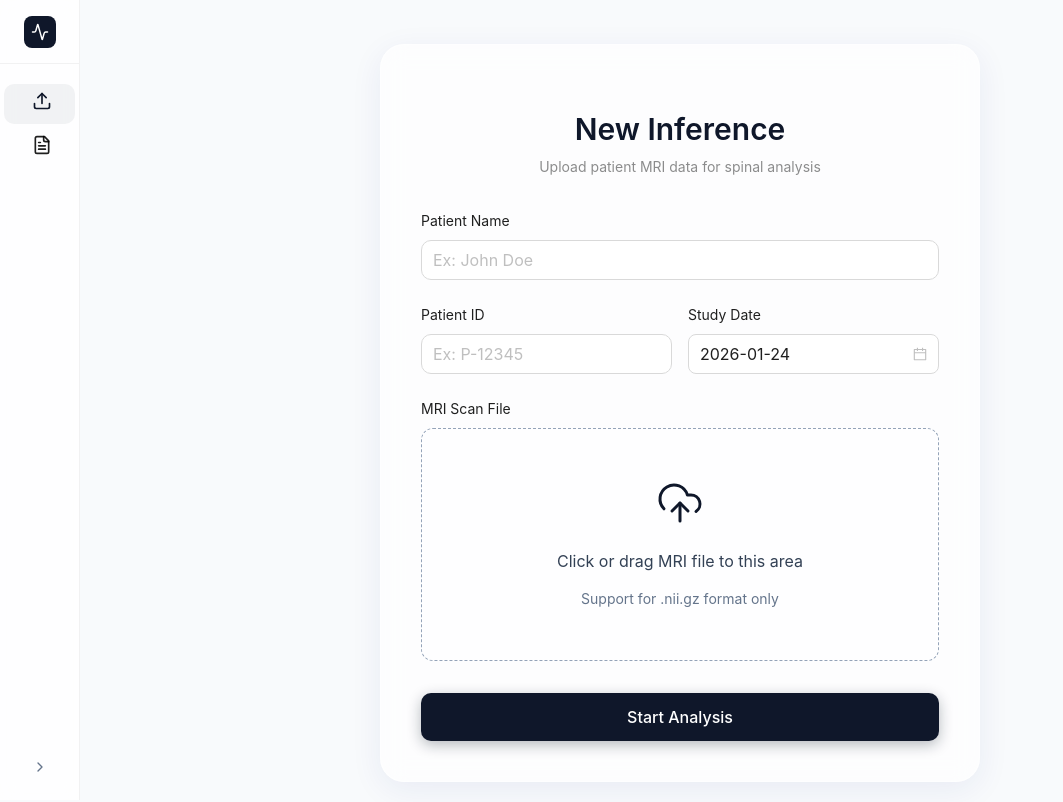
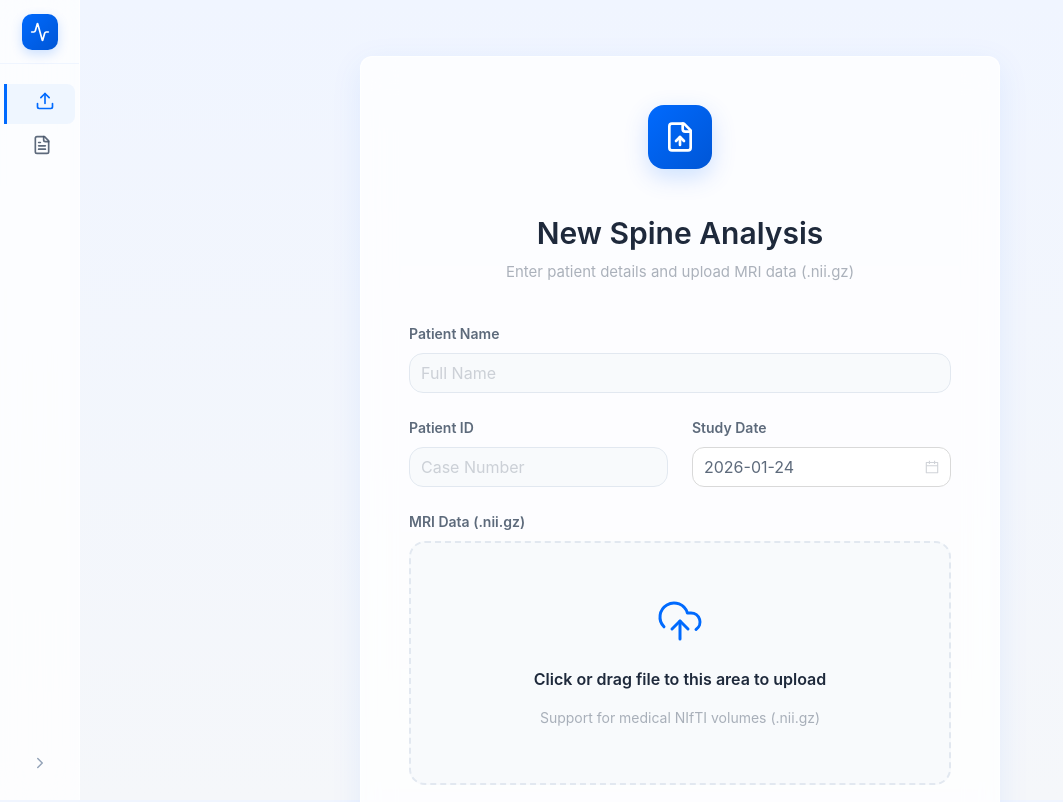
Before and after one commit to Albertzry/Spinodyne, a React (Vite) app in the folder frontend/: page /inference in a window 1280 px wide. Shown: the top 802 px of the page, without its empty margins (0-1063 px from the left). Built offline with nearby package versions, Linux system fonts and the light colour scheme.

Commit message:
feat：优化前端表现

```diff
--- a/frontend/src/index.css
+++ b/frontend/src/index.css
@@ -1,27 +1,60 @@
 :root {
-  --glass-bg: rgba(255, 255, 255, 0.7);
-  --glass-border: rgba(255, 255, 255, 0.5);
-  --glass-shadow: 0 8px 32px 0 rgba(31, 38, 135, 0.07);
+  --brand-primary: #006AFE;
+  --brand-gradient: linear-gradient(135deg, #006AFE 0%, #0056D6 100%);
+  --app-bg: linear-gradient(180deg, #F0F5FF 0%, #F5F7FA 100%);
+  --glass-bg: rgba(255, 255, 255, 0.75);
+  --glass-border: rgba(255, 255, 255, 0.6);
+  --glass-shadow: 0 8px 32px 0 rgba(0, 106, 254, 0.08);
+  --card-shadow: 0 4px 20px -2px rgba(0, 106, 254, 0.08);
+  --hover-shadow: 0 10px 25px -5px rgba(0, 106, 254, 0.12);
 }
 
 body {
   margin: 0;
   padding: 0;
-  background-color: #f8fafc; /* Light slate background for clinical feel */
-  font-family: -apple-system, BlinkMacSystemFont, 'Segoe UI', Roboto, 'Helvetica Neue', Arial,
-    'Noto Sans', sans-serif, 'Apple Color Emoji', 'Segoe UI Emoji', 'Segoe UI Symbol',
-    'Noto Color Emoji';
+  min-height: 100vh;
+  background: var(--app-bg);
+  background-attachment: fixed;
+  color: #475569;
+  font-family: -apple-system, BlinkMacSystemFont, 'Segoe UI', Roboto, 'Helvetica Neue', Arial, sans-serif;
+  -webkit-font-smoothing: antialiased;
 }
 
+/* Glassmorphism Utility */
 .glass-panel {
   background: var(--glass-bg);
-  backdrop-filter: blur(12px);
-  -webkit-backdrop-filter: blur(12px);
+  backdrop-filter: blur(16px);
+  -webkit-backdrop-filter: blur(16px);
   border: 1px solid var(--glass-border);
   box-shadow: var(--glass-shadow);
+  border-radius: 12px;
 }
 
-/* Scrollbar styling for a cleaner look */
+/* Custom Component Overrides */
+.ant-btn-primary {
+  background: var(--brand-gradient) !important;
+  border: none !important;
+  box-shadow: 0 4px 12px rgba(0, 106, 254, 0.2) !important;
+}
+
+.ant-btn-primary:hover {
+  opacity: 0.9;
+  box-shadow: 0 6px 16px rgba(0, 106, 254, 0.3) !important;
+}
+
+.ant-layout-sider {
+  background: var(--glass-bg) !important;
+  backdrop-filter: blur(16px);
+  -webkit-backdrop-filter: blur(16px);
+  border-right: 1px solid var(--glass-border) !important;
+}
+
+.ant-menu-item-selected {
+  border-left: 3px solid var(--brand-primary) !important;
+  border-radius: 0 8px 8px 0 !important;
+}
+
+/* Scrollbar styling */
 ::-webkit-scrollbar {
   width: 6px;
   height: 6px;
@@ -33,9 +66,14 @@ body {
 
 ::-webkit-scrollbar-thumb {
   background: #cbd5e1;
-  border-radius: 3px;
+  border-radius: 10px;
 }
 
 ::-webkit-scrollbar-thumb:hover {
   background: #94a3b8;
 }
+
+/* Typography alignment fixes */
+h1, h2, h3, h4, h5 {
+  color: #1E293B !important;
+}
--- a/frontend/src/layouts/MainLayout.tsx
+++ b/frontend/src/layouts/MainLayout.tsx
@@ -21,52 +21,51 @@ const MainLayout: React.FC<MainLayoutProps> = ({ children }) => {
         collapsible
         collapsed={collapsed}
         theme="light"
+        width={240}
+        collapsedWidth={80}
+        className="ant-layout-sider" // Handled by global CSS for Glassmorphism
         style={{
-          borderRight: '1px solid rgba(0,0,0,0.05)',
-          background: 'rgba(255, 255, 255, 0.8)',
-          backdropFilter: 'blur(10px)',
           position: 'fixed',
           left: 0,
           top: 0,
           bottom: 0,
           zIndex: 100,
         }}
-        width={240}
-        collapsedWidth={80}
       >
         <div style={{
           height: 64,
           display: 'flex',
           alignItems: 'center',
           justifyContent: 'center',
-          borderBottom: '1px solid rgba(0,0,0,0.05)'
+          borderBottom: '1px solid rgba(0, 106, 254, 0.05)'
         }}>
           {collapsed ? (
             <div style={{
-                width: 32,
-                height: 32,
-                background: '#0f172a',
-                borderRadius: 8,
+                width: 36,
+                height: 36,
+                background: 'var(--brand-gradient)',
+                borderRadius: 10,
                 display: 'flex',
                 alignItems: 'center',
-                justifyContent: 'center'
+                justifyContent: 'center',
+                boxShadow: '0 4px 12px rgba(0, 106, 254, 0.2)'
             }}>
-                <Activity size={18} color="white" />
+                <Activity size={20} color="white" />
             </div>
           ) : (
-             <div style={{ display: 'flex', alignItems: 'center', gap: 8 }}>
+             <div style={{ display: 'flex', alignItems: 'center', gap: 10 }}>
                  <div style={{
-                    width: 24,
-                    height: 24,
-                    background: '#0f172a',
-                    borderRadius: 6,
+                    width: 28,
+                    height: 28,
+                    background: 'var(--brand-gradient)',
+                    borderRadius: 8,
                     display: 'flex',
                     alignItems: 'center',
                     justifyContent: 'center'
                 }}>
-                    <Activity size={14} color="white" />
+                    <Activity size={16} color="white" />
                 </div>
-                <span style={{ fontWeight: 600, fontSize: 18, color: '#0f172a' }}>Spinodyne</span>
+                <span style={{ fontWeight: 700, fontSize: 18, color: '#1E293B', letterSpacing: '-0.02em' }}>Spinodyne</span>
              </div>
           )}
         </div>
@@ -91,24 +90,24 @@ const MainLayout: React.FC<MainLayoutProps> = ({ children }) => {
           ]}
         />
 
-        <div style={{ position: 'absolute', bottom: 16, width: '100%', display: 'flex', justifyContent: 'center' }}>
+        <div style={{ position: 'absolute', bottom: 20, width: '100%', display: 'flex', justifyContent: 'center' }}>
             <Button
                 type="text"
-                icon={collapsed ? <ChevronRight size={16} /> : <ChevronLeft size={16} />}
+                icon={collapsed ? <ChevronRight size={18} /> : <ChevronLeft size={18} />}
                 onClick={() => setCollapsed(!collapsed)}
-                style={{ color: '#64748b' }}
+                style={{ color: '#94A3B8' }}
             />
         </div>
       </Sider>
 
-      <Layout style={{ marginLeft: collapsed ? 80 : 240, transition: 'all 0.2s', background: 'transparent' }}>
+      <Layout style={{ marginLeft: collapsed ? 80 : 240, transition: 'all 0.3s cubic-bezier(0.4, 0, 0.2, 1)', background: 'transparent' }}>
         <Content style={{
-            padding: '24px',
+            padding: '32px',
             margin: 0,
-            minHeight: 280,
+            minHeight: '100vh',
             display: 'flex',
             flexDirection: 'column',
-            maxWidth: 1920, // 2k/4k optimization cap
+            maxWidth: 1600,
             width: '100%',
             alignSelf: 'center'
         }}>
--- a/frontend/src/pages/Inference.tsx
+++ b/frontend/src/pages/Inference.tsx
@@ -7,16 +7,17 @@ import {
   Upload,
   Typography,
   message,
-  ConfigProvider,
-  theme
+  theme,
+  Row,
+  Col
 } from 'antd';
-import { UploadCloud } from 'lucide-react';
+import { UploadCloud, FileUp } from 'lucide-react';
 import { useNavigate } from 'react-router-dom';
 import dayjs from 'dayjs';
-import type { UploadFile, UploadProps } from 'antd/es/upload/interface';
+import type { UploadProps } from 'antd/es/upload/interface';
 import PageTransition from '../components/PageTransition';
 
-const { Title } = Typography;
+const { Title, Text } = Typography;
 const { Dragger } = Upload;
 
 const Inference: React.FC = () => {
@@ -28,16 +29,15 @@ const Inference: React.FC = () => {
   const onFinish = async (values: any) => {
     const { patientName, patientId, studyDate, file } = values;
 
-    if (!file || file.fileList.length === 0) {
+    if (!file || !file.fileList || file.fileList.length === 0) {
       message.error('Please upload an MRI file.');
       return;
     }
 
     const formData = new FormData();
     formData.append('patient_name', patientName);
-    formData.append('patient_id', patientId);
+    formData.append('patient_id_external', patientId);
     formData.append('study_date', studyDate.format('YYYY-MM-DD'));
-    // Ant Design Upload puts the file in fileList[0].originFileObj
     formData.append('file', file.fileList[0].originFileObj);
 
     setLoading(true);
@@ -53,14 +53,12 @@ const Inference: React.FC = () => {
       }
 
       const data = await response.json();
-      message.success('Upload successful! Starting analysis...');
-
-      // Fire-and-forget: Navigate immediately to result page
+      message.success('Inference task created successfully');
       navigate(`/result/${data.task_id}`);
 
     } catch (error) {
       console.error('Error uploading file:', error);
-      message.error('Failed to upload file. Please try again.');
+      message.error('Failed to create task. Please check your connection.');
     } finally {
       setLoading(false);
     }
@@ -74,12 +72,9 @@ const Inference: React.FC = () => {
     beforeUpload: (file) => {
         const isNiiGz = file.name.endsWith('.nii.gz');
         if (!isNiiGz) {
-            message.error(`${file.name} is not a valid MRI file (.nii.gz)`);
+            message.error(`${file.name} is not a valid .nii.gz file`);
         }
-        return false; // Prevent auto upload
-    },
-    onDrop(e) {
-      console.log('Dropped files', e.dataTransfer.files);
+        return false;
     },
   };
 
@@ -89,23 +84,32 @@ const Inference: React.FC = () => {
         display: 'flex',
         justifyContent: 'center',
         alignItems: 'center',
-        height: '100%',
-        padding: '20px'
+        minHeight: 'calc(100vh - 128px)',
+        padding: '24px'
       }}>
         <div className="glass-panel" style={{
           width: '100%',
-          maxWidth: 600,
-          padding: 40,
-          borderRadius: 24,
-          background: 'rgba(255, 255, 255, 0.65)'
+          maxWidth: 640,
+          padding: '48px',
+          background: 'rgba(255, 255, 255, 0.8)',
         }}>
-          <div style={{ textAlign: 'center', marginBottom: 32 }}>
-            <Title level={2} style={{ marginBottom: 8, color: token.colorPrimary }}>
-              New Inference
-            </Title>
-            <Typography.Text type="secondary">
-              Upload patient MRI data for spinal analysis
-            </Typography.Text>
+          <div style={{ textAlign: 'center', marginBottom: 40 }}>
+            <div style={{
+                width: 64, height: 64,
+                background: 'var(--brand-gradient)',
+                borderRadius: 16,
+                display: 'inline-flex',
+                alignItems: 'center',
+                justifyContent: 'center',
+                marginBottom: 20,
+                boxShadow: '0 8px 24px rgba(0, 106, 254, 0.2)'
+            }}>
+                <FileUp size={32} color="white" />
+            </div>
+            <Title level={2} style={{ marginBottom: 8 }}>New Spine Analysis</Title>
+            <Text type="secondary" style={{ fontSize: 15 }}>
+              Enter patient details and upload MRI data (.nii.gz)
+            </Text>
           </div>
 
           <Form
@@ -119,57 +123,58 @@ const Inference: React.FC = () => {
           >
             <Form.Item
               name="patientName"
-              label="Patient Name"
-              rules={[{ required: true, message: 'Please enter patient name' }]}
+              label={<Text strong>Patient Name</Text>}
+              rules={[{ required: true, message: 'Patient name is required' }]}
             >
-              <Input placeholder="Ex: John Doe" size="large" />
+              <Input placeholder="Full Name" size="large" />
             </Form.Item>
 
-            <div style={{ display: 'flex', gap: 16 }}>
+            <Row gutter={24}>
+              <Col span={12}>
                 <Form.Item
                   name="patientId"
-                label="Patient ID"
-                style={{ flex: 1 }}
-                rules={[{ required: true, message: 'Please enter patient ID' }]}
+                  label={<Text strong>Patient ID</Text>}
+                  rules={[{ required: true, message: 'ID is required' }]}
                 >
-                <Input placeholder="Ex: P-12345" size="large" />
+                  <Input placeholder="Case Number" size="large" />
                 </Form.Item>
-
+              </Col>
+              <Col span={12}>
                 <Form.Item
                   name="studyDate"
-                label="Study Date"
-                style={{ flex: 1 }}
-                rules={[{ required: true, message: 'Please select date' }]}
+                  label={<Text strong>Study Date</Text>}
+                  rules={[{ required: true, message: 'Date is required' }]}
                 >
                   <DatePicker style={{ width: '100%' }} size="large" format="YYYY-MM-DD" />
                 </Form.Item>
-            </div>
+              </Col>
+            </Row>
 
             <Form.Item
               name="file"
-              label="MRI Scan File"
-              rules={[{ required: true, message: 'Please upload a file' }]}
-              valuePropName="file" // Important for Upload component validation
+              label={<Text strong>MRI Data (.nii.gz)</Text>}
+              rules={[{ required: true, message: 'MRI file is required' }]}
+              valuePropName="file"
             >
               <Dragger {...uploadProps} style={{
-                  background: 'rgba(255,255,255,0.4)',
-                  border: '1px dashed #94a3b8',
-                  borderRadius: 12,
-                  padding: 20
+                  background: '#F8FAFC',
+                  border: '2px dashed #E2E8F0',
+                  borderRadius: 16,
+                  padding: '24px'
               }}>
                 <p className="ant-upload-drag-icon">
                   <UploadCloud size={48} color={token.colorPrimary} strokeWidth={1.5} />
                 </p>
-                <p className="ant-upload-text" style={{ fontSize: 16, color: '#334155' }}>
-                  Click or drag MRI file to this area
+                <p className="ant-upload-text" style={{ fontWeight: 600 }}>
+                  Click or drag file to this area to upload
                 </p>
-                <p className="ant-upload-hint" style={{ color: '#64748b' }}>
-                  Support for .nii.gz format only
+                <p className="ant-upload-hint">
+                  Support for medical NIfTI volumes (.nii.gz)
                 </p>
               </Dragger>
             </Form.Item>
 
-            <Form.Item style={{ marginTop: 32, marginBottom: 0 }}>
+            <Form.Item style={{ marginTop: 40, marginBottom: 0 }}>
               <Button
                 type="primary"
                 htmlType="submit"
@@ -177,13 +182,12 @@ const Inference: React.FC = () => {
                 loading={loading}
                 block
                 style={{
-                    height: 48,
+                    height: 54,
                     fontSize: 16,
-                    fontWeight: 500,
-                    boxShadow: '0 4px 14px 0 rgba(15, 23, 42, 0.3)'
+                    fontWeight: 600,
                 }}
               >
-                {loading ? 'Uploading & Starting...' : 'Start Analysis'}
+                {loading ? 'Processing Upload...' : 'Initialize Analysis'}
               </Button>
             </Form.Item>
           </Form>
--- a/frontend/src/pages/Records.tsx
+++ b/frontend/src/pages/Records.tsx
@@ -1,11 +1,11 @@
 import React, { useEffect, useState } from 'react';
-import { Typography, Table, Tag, Space, Button, Popconfirm, message, Tooltip } from 'antd';
-import { Eye, Trash2, Loader2, RefreshCw } from 'lucide-react';
+import { Typography, Table, Tag, Space, Button, Popconfirm, message, Tooltip, Card } from 'antd';
+import { Eye, Trash2, Loader2, RefreshCw, FileText } from 'lucide-react';
 import { Link } from 'react-router-dom';
 import dayjs from 'dayjs';
 import PageTransition from '../components/PageTransition';
 
-const { Title } = Typography;
+const { Title, Text } = Typography;
 
 interface Task {
   id: string;
@@ -36,8 +36,6 @@ const Records: React.FC = () => {
 
   useEffect(() => {
     fetchTasks();
-
-    // Optional: Auto-refresh every 30 seconds to update statuses
     const interval = setInterval(fetchTasks, 30000);
     return () => clearInterval(interval);
   }, []);
@@ -57,7 +55,7 @@ const Records: React.FC = () => {
       if (!response.ok) throw new Error('Failed to delete task');
 
       message.success('Record deleted successfully');
-      fetchTasks(); // Refresh list
+      fetchTasks();
     } catch (error) {
       console.error('Error deleting task:', error);
       message.error('Failed to delete record');
@@ -66,23 +64,25 @@ const Records: React.FC = () => {
 
   const columns = [
     {
-      title: 'Patient',
+      title: 'Patient Details',
       key: 'patient',
       sorter: (a: Task, b: Task) => (a.patient_name || '').localeCompare(b.patient_name || ''),
       render: (_: any, record: Task) => (
         <div style={{ display: 'flex', flexDirection: 'column' }}>
-          <span style={{ fontWeight: 500, color: '#0f172a' }}>{record.patient_name || 'N/A'}</span>
-          <span style={{ fontSize: 12, color: '#64748b' }}>{record.patient_id}</span>
+          <span style={{ fontWeight: 600, color: '#1E293B' }}>{record.patient_name || 'N/A'}</span>
+          <span style={{ fontSize: 12, color: '#64748B' }}>ID: {record.patient_id}</span>
         </div>
       ),
     },
     {
-      title: 'Date',
+      title: 'Study Date',
       dataIndex: 'created_at',
       key: 'created_at',
       sorter: (a: Task, b: Task) => dayjs(a.created_at).unix() - dayjs(b.created_at).unix(),
       defaultSortOrder: 'descend' as const,
-      render: (date: string) => dayjs(date).format('YYYY-MM-DD HH:mm'),
+      render: (date: string) => (
+        <Text style={{ color: '#475569' }}>{dayjs(date).format('YYYY-MM-DD HH:mm')}</Text>
+      ),
     },
     {
       title: 'Status',
@@ -96,12 +96,12 @@ const Records: React.FC = () => {
 
         switch (status) {
           case 'success':
-            color = 'success';
+            color = 'processing';
             text = 'COMPLETED';
             break;
           case 'processing':
             color = 'processing';
-            icon = <Loader2 className="spin" size={14} style={{ marginRight: 4, animation: 'spin 1s linear infinite' }} />;
+            icon = <Loader2 className="spin" size={14} style={{ marginRight: 6, animation: 'spin 1.5s linear infinite' }} />;
             break;
           case 'pending':
             color = 'warning';
@@ -112,7 +112,7 @@ const Records: React.FC = () => {
         }
 
         return (
-          <Tag color={color} style={{ display: 'flex', alignItems: 'center', width: 'fit-content' }}>
+          <Tag color={color} style={{ borderRadius: 6, padding: '2px 10px', display: 'inline-flex', alignItems: 'center', fontWeight: 500 }}>
             {icon}
             {text}
           </Tag>
@@ -122,25 +122,26 @@ const Records: React.FC = () => {
     {
       title: 'Actions',
       key: 'actions',
+      align: 'right' as const,
       render: (_: any, record: Task) => (
-        <Space size="middle">
-          <Tooltip title="View Result">
+        <Space size="small">
+          <Tooltip title="View Detailed Result">
             <Link to={`/result/${record.id}`}>
               <Button
                 type="text"
                 shape="circle"
                 icon={<Eye size={18} />}
-                style={{ color: '#0f172a' }}
+                style={{ color: '#006AFE' }}
               />
             </Link>
           </Tooltip>
 
           <Popconfirm
             title="Delete this record?"
-            description="This action cannot be undone."
+            description="All associated medical data will be purged."
             onConfirm={() => handleDelete(record.id)}
-            okText="Yes"
-            cancelText="No"
+            okText="Delete"
+            cancelText="Cancel"
             okButtonProps={{ danger: true }}
           >
             <Button
@@ -157,15 +158,22 @@ const Records: React.FC = () => {
 
   return (
     <PageTransition>
-      <div className="glass-panel" style={{ padding: 40, borderRadius: 16, height: '100%', display: 'flex', flexDirection: 'column' }}>
-        <div style={{ display: 'flex', justifyContent: 'space-between', alignItems: 'center', marginBottom: 24 }}>
-            <Title level={2} style={{ margin: 0, color: '#0f172a' }}>Patient Records</Title>
+      <div className="glass-panel" style={{ padding: '40px', background: 'rgba(255, 255, 255, 0.8)', minHeight: 'calc(100vh - 128px)' }}>
+        <div style={{ display: 'flex', justifyContent: 'space-between', alignItems: 'center', marginBottom: 32 }}>
+            <Space size={12}>
+                <div style={{ width: 40, height: 40, background: '#EFF6FF', borderRadius: 10, display: 'flex', alignItems: 'center', justifyContent: 'center' }}>
+                    <FileText size={20} color="#006AFE" />
+                </div>
+                <Title level={2} style={{ margin: 0 }}>Patient Records</Title>
+            </Space>
             <Button
                 icon={<RefreshCw size={16} />}
                 onClick={fetchTasks}
                 loading={loading}
+                className="ant-btn-primary" // Apply brand gradient
+                type="primary"
             >
-                Refresh
+                Sync Data
             </Button>
         </div>
 
@@ -174,14 +182,30 @@ const Records: React.FC = () => {
             dataSource={data}
             rowKey="id"
             loading={loading}
-            pagination={{ pageSize: 8 }}
-            style={{ flex: 1 }}
+            pagination={{
+                pageSize: 10,
+                showSizeChanger: false,
+                position: ['bottomCenter']
+            }}
+            style={{ background: 'transparent' }}
+            className="aero-table"
         />
 
         <style>{`
             @keyframes spin {
                 from { transform: rotate(0deg); }
                 to { transform: rotate(360deg); }
+            }
+            .aero-table .ant-table {
+                background: transparent !important;
+            }
+            .aero-table .ant-table-thead > tr > th {
+                background: #F8FAFC !important;
+                color: #64748B !important;
+                font-weight: 600 !important;
+                text-transform: uppercase;
+                font-size: 11px;
+                letter-spacing: 0.05em;
             }
         `}</style>
       </div>
--- a/frontend/src/theme/themeConfig.ts
+++ b/frontend/src/theme/themeConfig.ts
@@ -2,20 +2,40 @@ import type { ThemeConfig } from 'antd';
 
 const theme: ThemeConfig = {
   token: {
-    colorPrimary: '#0f172a', // Deep blue accent
-    colorBgLayout: '#f8fafc', // Light slate background
-    borderRadius: 8,
+    colorPrimary: '#006AFE', // Aero Blue
+    colorInfo: '#006AFE',
+    colorBgBase: '#FFFFFF',
+    colorBgLayout: '#F5F7FA',
+    colorTextBase: '#475569', // Slate 600
+    colorTextHeading: '#1E293B', // Slate 900
+    colorTextDisabled: '#94A3B8', // Slate 400
+    borderRadius: 12,
     fontFamily: "-apple-system, BlinkMacSystemFont, 'Segoe UI', Roboto, 'Helvetica Neue', Arial",
+    boxShadow: '0 4px 20px -2px rgba(0, 106, 254, 0.08)',
   },
   components: {
     Layout: {
-      bodyBg: '#f8fafc',
-      headerBg: 'rgba(255, 255, 255, 0.7)',
-      siderBg: '#ffffff',
+      bodyBg: 'transparent', // Let index.css gradient show through
+      headerBg: 'rgba(255, 255, 255, 0.75)',
+      siderBg: 'rgba(255, 255, 255, 0.75)',
+    },
+    Button: {
+      colorPrimary: '#006AFE',
+      colorTextLightSolid: '#FFFFFF',
+      algorithm: true, // Use new gradient algorithm if possible, or override via CSS
+    },
+    Input: {
+      colorBgContainer: '#F8FAFC',
+      colorBorder: '#E2E8F0',
+    },
+    Card: {
+      boxShadowTertiary: '0 4px 20px -2px rgba(0, 106, 254, 0.08)',
     },
     Menu: {
-      itemSelectedBg: 'rgba(15, 23, 42, 0.05)',
-      itemSelectedColor: '#0f172a',
+      itemSelectedBg: '#EFF6FF',
+      itemSelectedColor: '#006AFE',
+      itemActiveBg: '#EFF6FF',
+      activeBarBorderWidth: 3,
     },
   },
 };
```
Also changed, not shown: frontend/src/components/Result/NiivuePanel.tsx (+60 -2 lines). Lines whose indentation alone changed are shown as unchanged.
